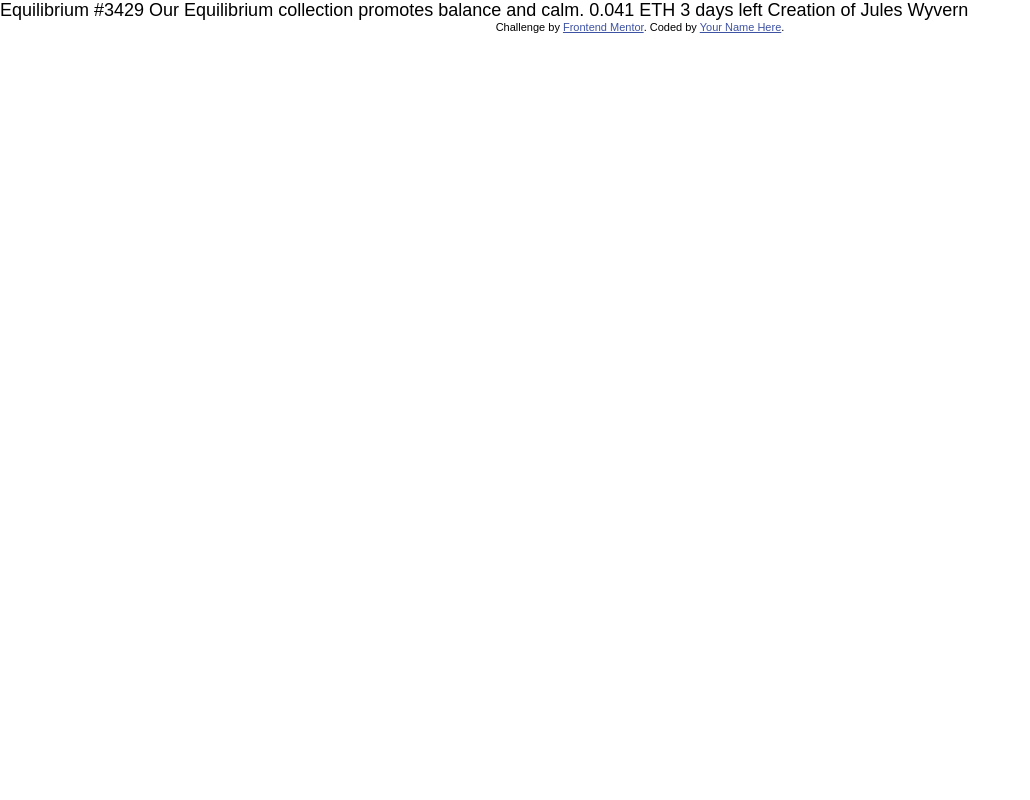
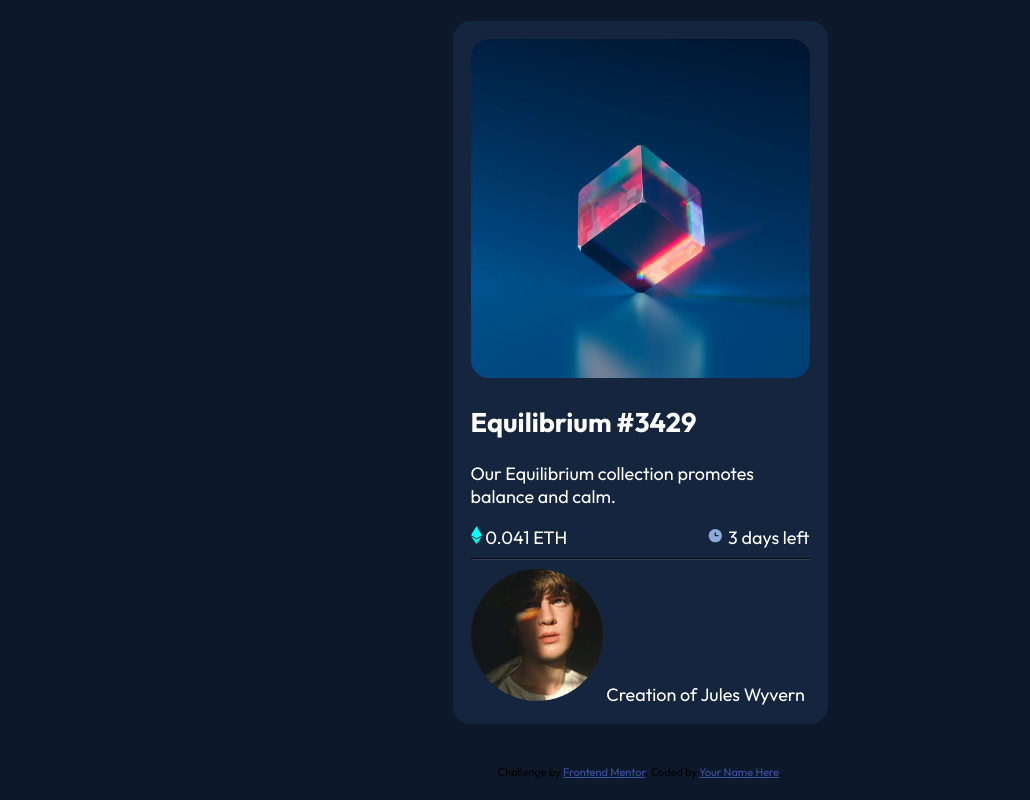
Before and after one commit to Klrfl/nft-preview-card, a plain HTML site: page index.html in a window 1280 px wide. Shown: the whole page, without its empty margins (0-1030 px from the left). Drawn offline with Linux system fonts and the light colour scheme.

Commit message:
first steps

```diff
--- a/index.html
+++ b/index.html
@@ -15,15 +15,25 @@
   </style>
 </head>
 <body>
+  <div class="card">
+    <img src="images/image-equilibrium.jpg" alt="nft">
 
-  Equilibrium #3429
+    <div class="card__desc">
+      <h2>Equilibrium #3429</h2>
+      <p>Our Equilibrium collection promotes balance and calm.</p>
 
-  Our Equilibrium collection promotes balance and calm.
+      <div class="card__meta">
+        <span><img src="images/icon-ethereum.svg" alt="eth icon"> 0.041 ETH</span>
+        <span><img src="images/icon-clock.svg" alt=""> 3 days left</span>
+      </div>
 
-  0.041 ETH
-  3 days left
+      <div class="card__artist">
+        <hr>
+        <span><img src="images/image-avatar.png" alt="artist avatar"> Creation of <span>Jules Wyvern</span></span>
+      </div>
+    </div>
 
-  Creation of Jules Wyvern
+  </div>
 
   <div class="attribution">
     Challenge by <a href="https://www.frontendmentor.io?ref=challenge" target="_blank">Frontend Mentor</a>.
--- a/styles.css
+++ b/styles.css
@@ -1,11 +1,14 @@
+/* google fonts import */
+@import url('https://fonts.googleapis.com/css2?family=Outfit:wght@400;700&display=swap');
+
 :root{
   --softblue: hsl(215, 51%, 70%);
   --cyan: hsl(178, 100%, 50%);
 
-  --Verydarkblue: hsl(217, 54%, 11%); /*main bg*/
+  --darkbluemain: hsl(217, 54%, 11%); /*main bg*/
   --darkbluecard: hsl(216, 50%, 16%); /*card bg*/
   --darkblueline: hsl(215, 32%, 27%); /*line*/
-  --White: hsl(0, 0%, 100%);
+  --white: hsl(0, 0%, 100%);
 }
 
 *{
@@ -13,7 +16,42 @@
 }
 
 body{
+  background: var(--darkbluemain);
   margin: 0;
   padding: 0;
   font: 18px "Outfit", sans-serif;
+
+  display: grid;
+  place-items: center;
+  min-height: 100vh;
 }
+
+.card{
+  background: var(--darkbluecard);
+  border-radius: 1em;
+  max-width: 375px;
+  padding: 1em;
+  color: var(--white);
+}
+
+.card img{
+  max-width: 100%;
+  border-radius: 1em;
+}
+
+.card__meta{
+  display: flex;
+  justify-content: space-between;
+}
+
+.card__artist{
+  overflow: hidden;
+}
+
+.card__artist hr{
+  border-color: var(--darkblueline);
+}
+
+.card__artist img{
+  max-height: 100%;
+}
```
